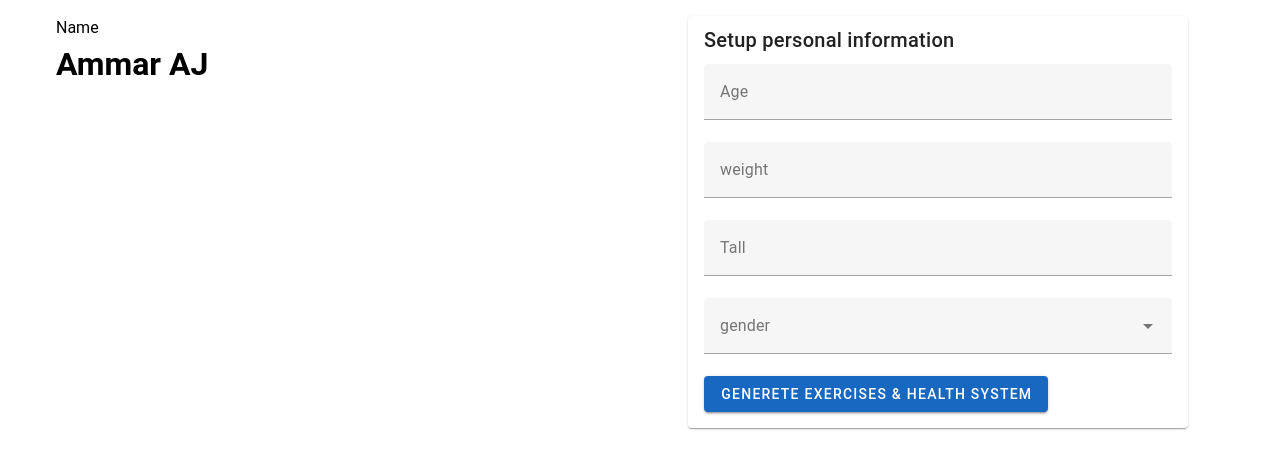
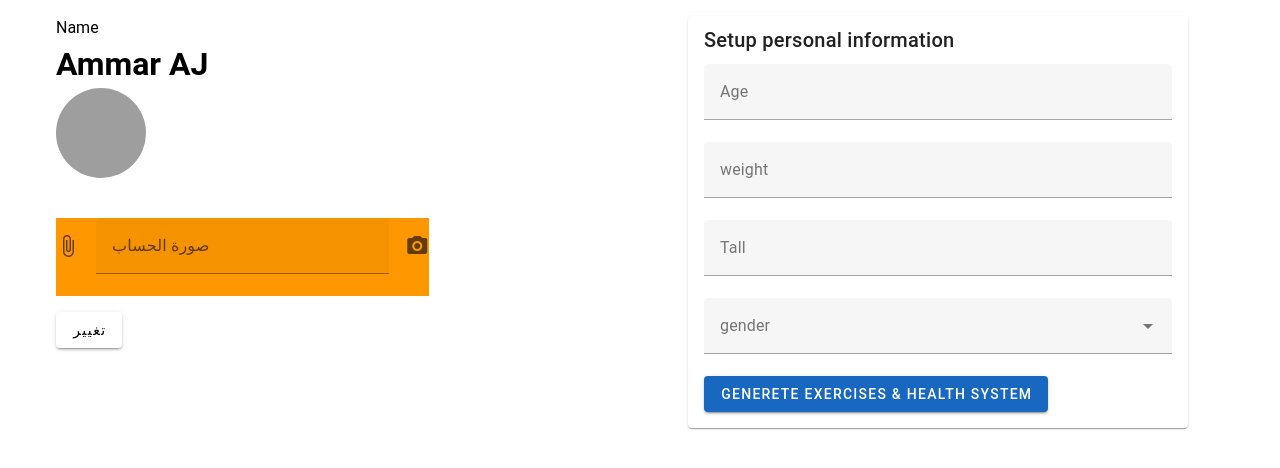
Before and after one commit to majdroses21/AIFitnessCoach, a Nuxt app: page /dashboard/Profile in a window 1280 px wide. Shown: the top 468 px of the page. Built offline with nearby package versions, Linux system fonts and the light colour scheme.

Commit message:
pushAmmar

```diff
--- a/components/sidebar.vue
+++ b/components/sidebar.vue
@@ -10,7 +10,7 @@
 
         <v-divider></v-divider>
 
-        <v-list density="compact" nav>
+        <v-list class="mb-3" density="compact" nav>
           <NuxtLink to="/dashboard" style="all: unset;">
             <v-list-item prepend-icon="mdi-home" title="Home" value="home"></v-list-item>
           </NuxtLink>
@@ -30,12 +30,22 @@
           <NuxtLink to="/dashboard/Profile" style="all: unset;">
             <v-list-item prepend-icon="mdi-account" title="Profile" value="Profile"></v-list-item>
           </NuxtLink>
+
         </v-list>
+        <v-btn prepend-icon="mdi-theme-light-dark" @click="toggleTheme()"
+        ></v-btn>
       </v-navigation-drawer>
-      <v-main style="height: 350px"></v-main>
+      <v-main style="height: 370px"></v-main>
     </v-layout>
   </v-card>
 </template>
+<script setup>
+import { useTheme } from 'vuetify'
+const theme = useTheme()
+function toggleTheme() {
+  theme.global.name.value = theme.global.current.value.dark ? 'light' : 'dark';
+}
+</script>
 <script>
 export default {
   data() {
--- a/pages/dashboard/Profile.vue
+++ b/pages/dashboard/Profile.vue
@@ -2,11 +2,22 @@
   <NuxtLayout name="gym">
     <v-container>
       <v-row>
-        <v-col>
+        <v-col lg="4" col="12">
           <p calss="text-primary">Name</p>
           <h1>Ammar AJ </h1>
-        </v-col>
-        <v-col>
+
+          <v-avatar color="grey" rounded="10" size="90" >
+            <v-img :src="this.image2" cover></v-img>
+          </v-avatar>
+        <v-file-input style="" class="bg-orange  mt-10" v-model="this.image2" @change="this.onFileSelected2()"
+        label="صورة الحساب" type="file" accept="image/*" placeholder="Pick an avatar"
+        append-icon="mdi-camera"></v-file-input>
+        <v-btn class="mt-4" @click="console.log(this.image2)">تغيير</v-btn>
+        <pre> {{ this.image2 }} </pre>
+
+          </v-col>
+          <v-spacer></v-spacer>
+        <v-col lg="6" cols="12">
           <v-card class="mx-auto" max-width="500">
             <v-card-title class="headline">Setup personal information</v-card-title>
             <v-card-text>
@@ -25,6 +36,7 @@
               </v-form>
             </v-card-text>
           </v-card>
+
         </v-col>
       </v-row>
     </v-container>
@@ -42,11 +54,25 @@ export default {
         weight: null,
         height: null,
         gender: null,
+        selectedFile: null,
+
+        image2:"",
+
       },
       genders: ["male", "female"],
     };
   },
   methods: {
+    onFileSelected2: function () {
+
+const allowedTypes = ['image/jpeg', 'image/png'];
+if (this.image2) {
+    if (allowedTypes.includes(this.image2.type)) {
+        const objectURL = URL.createObjectURL(this.image2);
+        this.image2 = objectURL;
+    }else { this.err = true; this.image2 = '' }
+}
+},
     saveProfile() {
       if (this.$refs.form.valid) {
 
--- a/pages/dashboard/exercises.vue
+++ b/pages/dashboard/exercises.vue
@@ -10,8 +10,7 @@
               <v-card-title class="text-h4 primary--text">
                 <v-icon large left color="primary">mdi-dumbbell</v-icon>
                 Workout Plan
-                <v-switch style="translate: 0 10px;" @change="toggleTheme()"
-                  prepend-icon="mdi-theme-light-dark"></v-switch>
+
               </v-card-title>
 
               <v-card-subtitle>Your personalized fitness journey</v-card-subtitle>
@@ -537,13 +536,9 @@ export default {
 
 <script setup>
 import { NuxtLayout } from '#components';
-import { useTheme } from 'vuetify'
+
 import { ref, watch } from 'vue';
-const theme = useTheme()
-let icon = "mdi-white-balance-sunny"
-function toggleTheme() {
-  theme.global.name.value = theme.global.current.value.dark ? 'light' : 'dark';
-}
+
 
 
 
```
